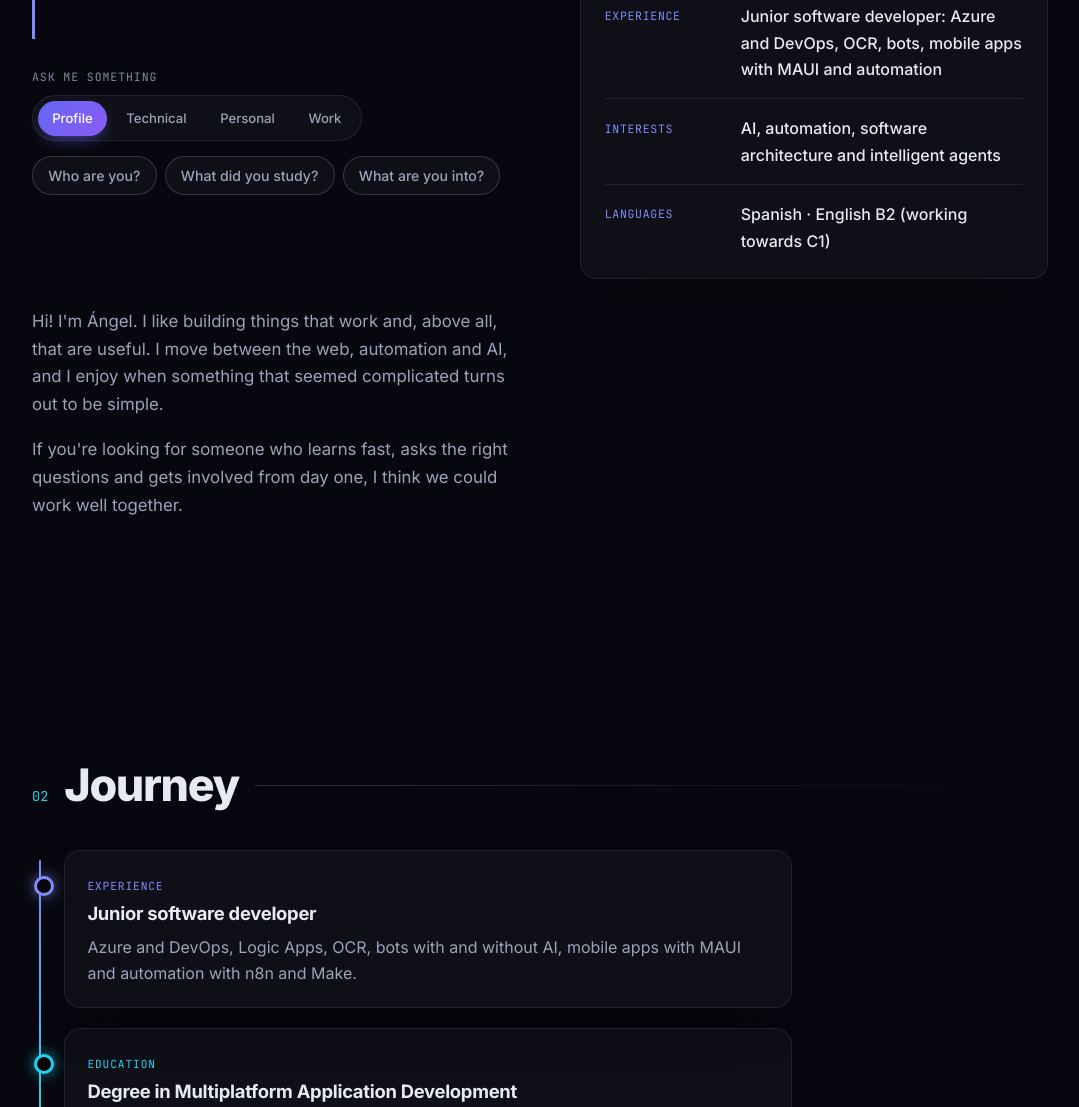
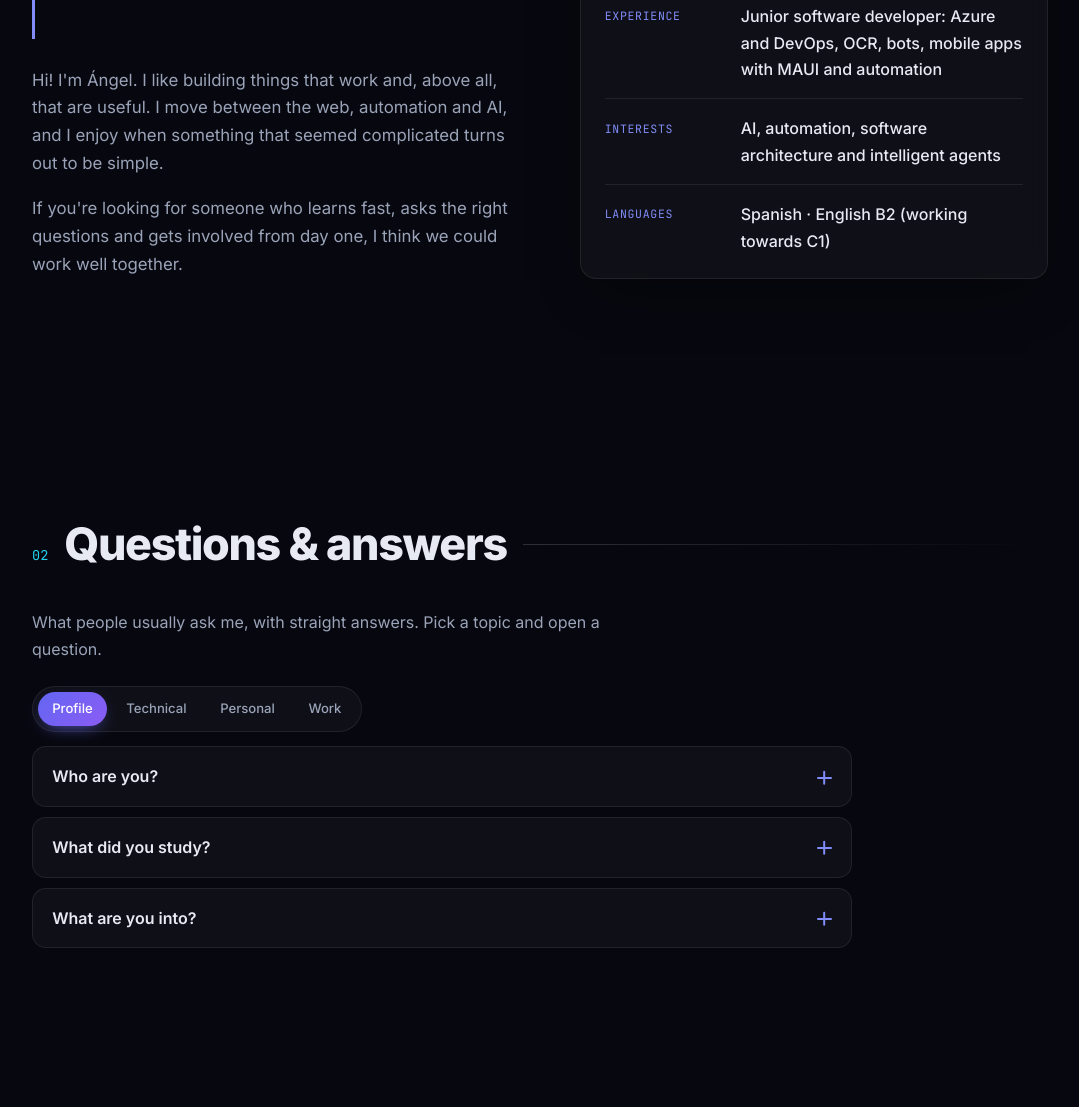
Before and after one commit to AngelLuzon/AngelLuzon.github.io, a plain HTML site: page index.html in a window 1280 px wide. Shown: the part 1254-2361 px from the top of the page, without its empty margins (100-1179 px from the left). Drawn offline with Linux system fonts and the light colour scheme; no server answers.

Commit message:
Añade estilos al portfolio

```diff
--- a/index.html
+++ b/index.html
@@ -40,7 +40,7 @@
 
   <link rel="preload" href="fonts/inter-latin.woff2" as="font" type="font/woff2" crossorigin>
   <link rel="preload" href="fonts/jetbrains-mono-latin.woff2" as="font" type="font/woff2" crossorigin>
-  <link rel="stylesheet" href="style.css?v=3">
+  <link rel="stylesheet" href="style.css?v=4">
 
   <script type="application/ld+json">
   {
@@ -138,7 +138,7 @@
       </header>
 
       <div class="sobre-grid">
-        <div class="sobre-texto revelar" id="preguntas">
+        <div class="sobre-texto revelar">
           <div class="avatar-zona" id="avatar-zona" data-avatar="foto">
             <figure class="avatar">
               <div class="avatar-lienzo">
@@ -397,11 +397,6 @@
           </div>
           <p id="frase" class="frase" aria-live="polite"></p>
 
-          <div class="preguntas">
-            <p class="preguntas-titulo" data-i18n="preguntas_titulo">Pregúntame algo</p>
-            <div id="tabs-preguntas" class="filtros tabs-preguntas" role="group" data-i18n-aria="preguntas_titulo"></div>
-            <ul id="lista-preguntas" class="preguntas-lista"></ul>
-          </div>
           <p data-i18n="sobre_1">¡Hola! Soy Ángel. Me gusta construir cosas que funcionan y que, sobre todo, sirven para algo. Me muevo entre la web, la automatización y la IA, y disfruto cuando algo que parecía complicado se vuelve sencillo.</p>
           <p data-i18n="sobre_2">Si buscas a alguien que aprenda rápido, pregunte lo necesario y se implique desde el primer día, creo que podemos entendernos.</p>
         </div>
@@ -435,9 +430,21 @@
       </div>
     </section>
 
+    <section id="preguntas" class="seccion" aria-labelledby="titulo-preguntas">
+      <header class="seccion-cabecera revelar">
+        <span class="seccion-num">02</span>
+        <h2 id="titulo-preguntas" data-i18n="qa_titulo">Preguntas y respuestas</h2>
+      </header>
+      <p class="qa-intro revelar" data-i18n="qa_intro">Lo que suelen preguntarme, con respuestas directas. Elige un tema y abre la pregunta.</p>
+      <div class="preguntas revelar">
+        <div id="tabs-preguntas" class="filtros tabs-preguntas" role="group" data-i18n-aria="qa_titulo"></div>
+        <div id="lista-preguntas" class="qa-lista"></div>
+      </div>
+    </section>
+
     <section id="trayectoria" class="seccion">
       <header class="seccion-cabecera revelar">
-        <span class="seccion-num">02</span>
+        <span class="seccion-num">03</span>
         <h2 data-i18n="trayectoria_titulo">Trayectoria</h2>
       </header>
 
@@ -462,7 +469,7 @@
 
     <section id="competencias" class="seccion">
       <header class="seccion-cabecera revelar">
-        <span class="seccion-num">03</span>
+        <span class="seccion-num">04</span>
         <h2 data-i18n="competencias_titulo">Competencias</h2>
       </header>
 
@@ -477,7 +484,7 @@
 
     <section id="aptitudes" class="seccion">
       <header class="seccion-cabecera revelar">
-        <span class="seccion-num">04</span>
+        <span class="seccion-num">05</span>
         <h2 data-i18n="aptitudes_titulo">Aptitudes</h2>
       </header>
       <ul id="lista-aptitudes" class="libros revelar"></ul>
@@ -485,7 +492,7 @@
 
     <section id="proyectos" class="seccion">
       <header class="seccion-cabecera revelar">
-        <span class="seccion-num">05</span>
+        <span class="seccion-num">06</span>
         <h2 data-i18n="proyectos_titulo">Proyectos</h2>
       </header>
 
@@ -513,7 +520,7 @@
 
     <section id="contacto" class="seccion">
       <header class="seccion-cabecera revelar">
-        <span class="seccion-num">06</span>
+        <span class="seccion-num">07</span>
         <h2 data-i18n="contacto_titulo">Contacto</h2>
       </header>
 
@@ -582,7 +589,7 @@
     </div>
   </dialog>
 
-  <script src="frases.js?v=3"></script>
-  <script src="script.js?v=3"></script>
+  <script src="frases.js?v=4"></script>
+  <script src="script.js?v=4"></script>
 </body>
 </html>
--- a/script.js
+++ b/script.js
@@ -17,6 +17,8 @@ const traducciones = {
     etiqueta: "Portfolio",
     rol: "Desarrollador full stack junior · IA y automatización",
     scroll: "Explorar",
+    qa_titulo: "Preguntas y respuestas",
+    qa_intro: "Lo que suelen preguntarme, con respuestas directas. Elige un tema y abre la pregunta.",
     tab_sobre: "Sobre mí",
     tab_preguntas: "Preguntas",
     tab_competencias: "Competencias",
@@ -126,6 +128,8 @@ const traducciones = {
     etiqueta: "Portfolio",
     rol: "Junior full stack developer · AI and automation",
     scroll: "Explore",
+    qa_titulo: "Questions & answers",
+    qa_intro: "What people usually ask me, with straight answers. Pick a topic and open a question.",
     tab_sobre: "About me",
     tab_preguntas: "Q&A",
     tab_competencias: "Skills",
@@ -1128,36 +1132,64 @@ function renderPreguntas(lang) {
     tab.textContent = t[`grupo_${g}`];
     tab.addEventListener("click", () => {
       grupoPreguntas = g;
+      preguntaActiva = -1;
       renderPreguntas(idioma);
     });
     tabsPreguntas.appendChild(tab);
   });
 
+  // Cada pregunta es un desplegable con su propia respuesta
   listaPreguntas.textContent = "";
   PREGUNTAS[lang].forEach((q, i) => {
     if (q.g !== grupoPreguntas) return;
-    const li = document.createElement("li");
+    const abierta = i === preguntaActiva;
+
+    const item = document.createElement("div");
+    item.className = "qa-item" + (abierta ? " abierta" : "");
+    item.dataset.indice = String(i);
+
     const boton = document.createElement("button");
     boton.type = "button";
-    boton.className = "pregunta";
-    boton.dataset.indice = String(i);
-    boton.textContent = q.p;
-    boton.setAttribute("aria-pressed", String(i === preguntaActiva));
-    boton.addEventListener("click", () => preguntar(i));
-    li.appendChild(boton);
-    listaPreguntas.appendChild(li);
-  });
-}
-
-function marcarPregunta(indice) {
+    boton.className = "qa-pregunta";
+    boton.id = `qa-p-${i}`;
+    boton.setAttribute("aria-expanded", String(abierta));
+    boton.setAttribute("aria-controls", `qa-r-${i}`);
+    const texto = document.createElement("span");
+    texto.textContent = q.p;
+    const icono = document.createElement("span");
+    icono.className = "qa-icono";
+    icono.setAttribute("aria-hidden", "true");
+    boton.append(texto, icono);
+    boton.addEventListener("click", () => abrirPregunta(preguntaActiva === i ? -1 : i));
+
+    const panel = document.createElement("div");
+    panel.className = "qa-respuesta";
+    panel.id = `qa-r-${i}`;
+    panel.setAttribute("role", "region");
+    panel.setAttribute("aria-labelledby", boton.id);
+    const cuerpo = document.createElement("p");
+    cuerpo.textContent = q.r;
+    const interior = document.createElement("div");
+    interior.appendChild(cuerpo);
+    panel.appendChild(interior);
+
+    item.append(boton, panel);
+    listaPreguntas.appendChild(item);
+  });
+}
+
+// Abre una pregunta (o cierra todas con -1) sin volver a pintar la lista
+function abrirPregunta(indice) {
   preguntaActiva = indice;
-  listaPreguntas.querySelectorAll(".pregunta").forEach((b) => {
-    b.setAttribute("aria-pressed", String(Number(b.dataset.indice) === indice));
-  });
-}
-
-// El avatar responde en el bocadillo (con voz si está activada) y después retoma sus frases
-async function preguntar(indice, desdePaleta = false) {
+  listaPreguntas.querySelectorAll(".qa-item").forEach((item) => {
+    const abierta = Number(item.dataset.indice) === indice;
+    item.classList.toggle("abierta", abierta);
+    item.querySelector(".qa-pregunta").setAttribute("aria-expanded", String(abierta));
+  });
+}
+
+// Desde la paleta de comandos: va a la sección, cambia de tema y abre la pregunta
+function preguntar(indice, desdePaleta = false) {
   const q = PREGUNTAS[idioma][indice];
   if (!q) return;
 
@@ -1165,49 +1197,10 @@ async function preguntar(indice, desdePaleta = false) {
     grupoPreguntas = q.g;
     renderPreguntas(idioma);
   }
-
-  // Para "hablar" el avatar tiene que estar en modo dibujo (sin guardar la preferencia)
-  if (modoAvatar !== "dibujo") {
-    modoAvatar = "dibujo";
-    aplicarModoAvatar();
-  }
-
-  if (desdePaleta) {
-    document.getElementById("sobre").scrollIntoView({ behavior: reducirMovimiento ? "auto" : "smooth" });
-  }
-
-  detenerHabla();
-  elementoFrase.classList.add("burbuja");
-  elementoFrase.setAttribute("aria-live", "off");
-  marcarPregunta(indice);
-
-  // Si el bocadillo queda fuera de pantalla (o bajo la barra), se lleva a la vista
-  const caja = elementoFrase.getBoundingClientRect();
-  if (caja.top < 90 || caja.bottom > window.innerHeight) {
-    elementoFrase.scrollIntoView({ behavior: reducirMovimiento ? "auto" : "smooth", block: "center" });
-  }
-
-  // Con movimiento reducido no hay animación: se muestra la respuesta tal cual
-  if (reducirMovimiento) {
-    const rotulo = document.createElement("span");
-    rotulo.className = "frase-etiqueta";
-    rotulo.textContent = `› ${q.p}`;
-    const texto = document.createElement("span");
-    texto.className = "frase-visible";
-    texto.textContent = q.r;
-    elementoFrase.replaceChildren(rotulo, texto);
-    return;
-  }
-
-  const token = tokenHabla;
-  await decir(q.r, token, `r${indice + 1}`, q.p);
-  if (token !== tokenHabla) return;
-
-  await esperar(3500);
-  if (token !== tokenHabla) return;
-
-  marcarPregunta(-1);
-  iniciarFrases(idioma);
+  abrirPregunta(indice);
+
+  const destino = desdePaleta ? document.getElementById(`qa-p-${indice}`) : null;
+  if (destino) destino.scrollIntoView({ behavior: reducirMovimiento ? "auto" : "smooth", block: "center" });
 }
 
 // ---------- Proyectos: ficha propia + repositorios de GitHub ----------
--- a/style.css
+++ b/style.css
@@ -1732,38 +1732,6 @@ main:focus {
   margin-bottom: 0.6rem;
 }
 
-.preguntas-lista {
-  list-style: none;
-  display: flex;
-  flex-wrap: wrap;
-  gap: 0.5rem;
-}
-
-.pregunta {
-  font: inherit;
-  font-size: 0.88rem;
-  font-weight: 500;
-  color: var(--texto-suave);
-  background: var(--superficie);
-  border: 1px solid var(--borde-fuerte);
-  border-radius: 999px;
-  padding: 0.45rem 0.95rem;
-  cursor: pointer;
-  transition: color 0.2s ease, border-color 0.2s ease, transform 0.2s ease, background 0.2s ease;
-}
-
-.pregunta:hover {
-  color: var(--texto);
-  border-color: var(--acento);
-  transform: translateY(-1px);
-}
-
-.pregunta[aria-pressed="true"] {
-  color: #fff;
-  border-color: transparent;
-  background: linear-gradient(135deg, var(--acento-fuerte), #8b5cf6);
-}
-
 .frase-etiqueta {
   grid-area: 1 / 1;
   font-family: var(--mono);
@@ -2200,18 +2168,108 @@ html.puntero-fino .paleta-opcion {
   font-size: 0.82rem;
 }
 
-.preguntas-lista {
-  min-height: 8rem;
-  align-content: flex-start;
-}
-
-/* Las respuestas a preguntas son más largas: letra algo menor que en las frases cortas */
-.frase.burbuja:has(.frase-etiqueta) {
-  font-size: clamp(1.05rem, 2.2vw, 1.25rem) !important;
+
+
+
+/* Preguntas y respuestas: desplegables, cada respuesta dentro de su tarjeta */
+.qa-intro {
+  color: var(--texto-suave);
+  max-width: 60ch;
+  margin-bottom: 1.5rem;
+}
+
+.preguntas {
+  max-width: 820px;
+}
+
+.qa-lista {
+  display: grid;
+  gap: 0.65rem;
+}
+
+.qa-item {
+  background: var(--superficie);
+  border: 1px solid var(--borde);
+  border-radius: 14px;
+  transition: border-color 0.2s ease, background 0.2s ease;
+}
+
+.qa-item:hover,
+.qa-item.abierta {
+  border-color: var(--acento);
+}
+
+.qa-pregunta {
+  width: 100%;
+  display: flex;
+  align-items: center;
+  justify-content: space-between;
+  gap: 1rem;
+  padding: 1rem 1.2rem;
+  font: inherit;
   font-weight: 600;
-  line-height: 1.45;
-}
-
-#preguntas {
-  scroll-margin-top: 6rem;
-}
+  text-align: left;
+  color: var(--texto);
+  background: none;
+  border: 0;
+  border-radius: 14px;
+  cursor: pointer;
+}
+
+.qa-icono {
+  flex: none;
+  position: relative;
+  width: 0.9rem;
+  height: 0.9rem;
+}
+
+.qa-icono::before,
+.qa-icono::after {
+  content: "";
+  position: absolute;
+  inset: 50% 0 auto 0;
+  height: 2px;
+  background: var(--acento);
+  border-radius: 2px;
+  transition: transform 0.25s ease;
+}
+
+.qa-icono::after {
+  transform: rotate(90deg);
+}
+
+.qa-item.abierta .qa-icono::after {
+  transform: rotate(0deg);
+}
+
+.qa-respuesta {
+  display: grid;
+  grid-template-rows: 0fr;
+  transition: grid-template-rows 0.3s ease;
+}
+
+.qa-item.abierta .qa-respuesta {
+  grid-template-rows: 1fr;
+}
+
+.qa-respuesta > div {
+  overflow: hidden;
+}
+
+.qa-respuesta p {
+  padding: 0 1.2rem 1.15rem;
+  color: var(--texto-suave);
+  line-height: 1.65;
+}
+
+.qa-item:not(.abierta) .qa-respuesta {
+  visibility: hidden;
+}
+
+@media (prefers-reduced-motion: reduce) {
+  .qa-respuesta,
+  .qa-icono::before,
+  .qa-icono::after {
+    transition: none;
+  }
+}
```
